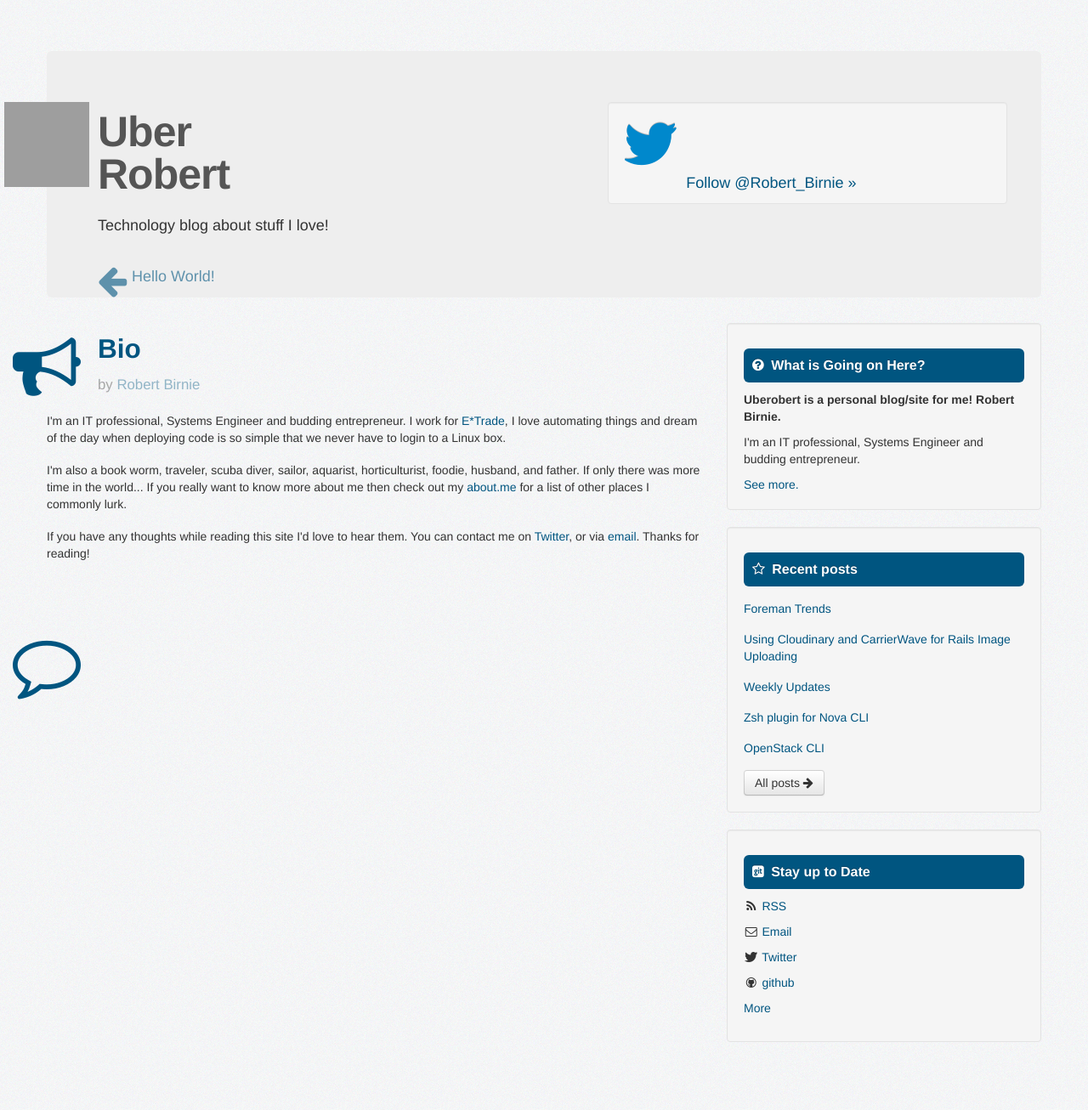
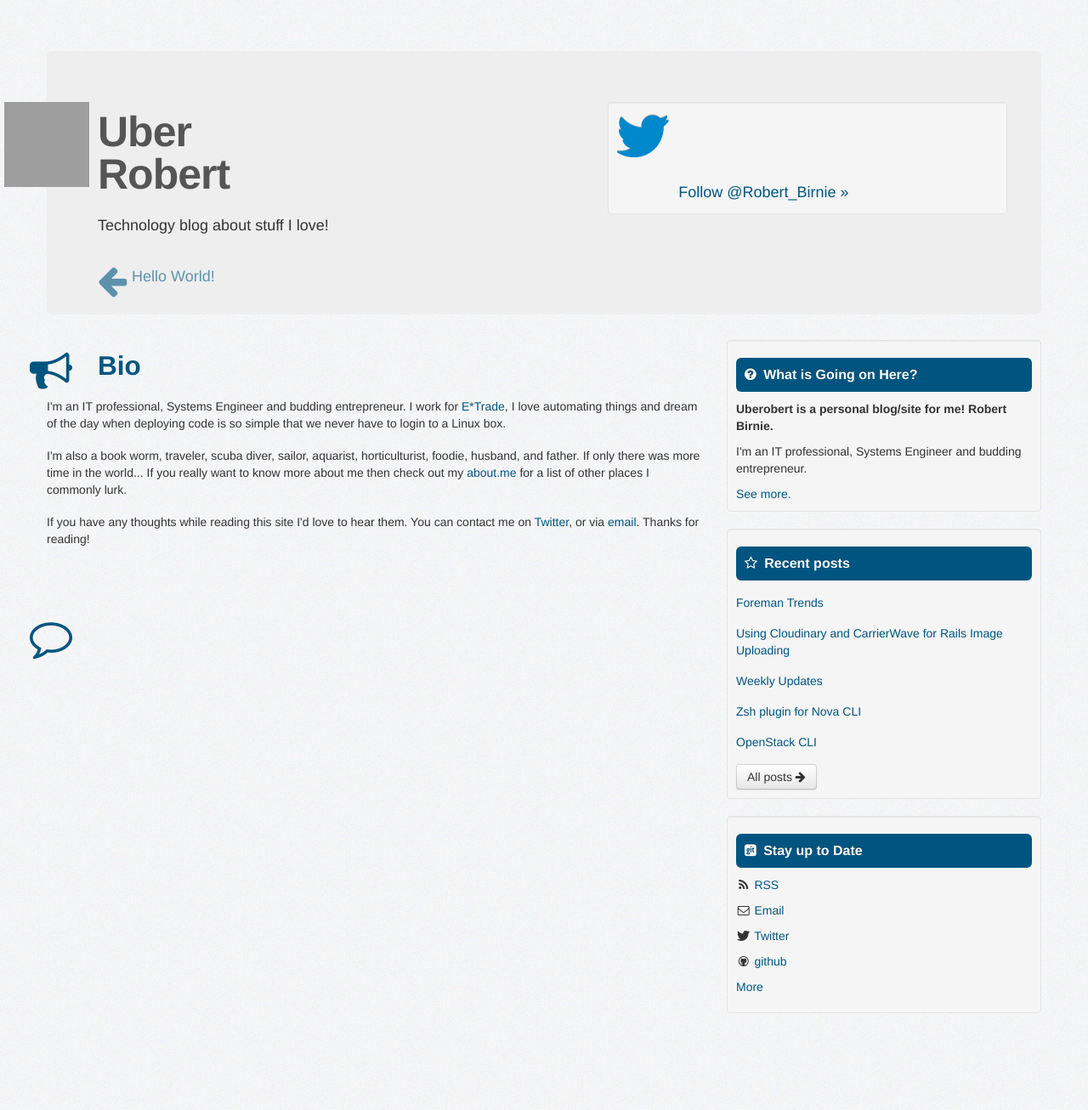
Before and after one commit to rbirnie/uberobert.com, a Jekyll site: the page built from about.markdown, in a window 1280 px wide. Shown: the whole page at 85% size. Built offline with Jekyll 4.4.1, drawn with Linux system fonts in a browser that asks for light colours; nearby versions of some CDN libraries; Markdown is read by kramdown in place of the engine named in the settings; comment, search, counter and statistics services are not loaded; after the commit the page ends 1272 px from its top, so only the background shows below that; grey boxes are pictures that could not be loaded.

Commit message:
updated css and about page

```diff
--- a/_includes/header/newer-older.html
+++ b/_includes/header/newer-older.html
@@ -1,4 +1,4 @@
-{% assign skipuri = "/archive/index.html|/bio.html" | split: "|" %}
+{% assign skipuri = "/archive/index.html|/about.html" | split: "|" %}
 {% unless skipuri contains page.url %}
     {% if page.url contains '/illustrations/' %}
     <div class="row newer-older">
--- a/_includes/posts/post.html
+++ b/_includes/posts/post.html
@@ -55,7 +55,7 @@
         {{ content_item.content }}
     {% endunless %}
 
-    {% assign skipuri = "/index.html|/bio.html" | split: "|" %}
+    {% assign skipuri = "/index.html|/about.html" | split: "|" %}
     {% unless skipuri contains page.url %}
     <div class="section comments">
         <i class="comment-icon icon-comment-alt"></i>
--- a/_includes/sidebar/about.html
+++ b/_includes/sidebar/about.html
@@ -10,5 +10,5 @@
         <p>
             I'm an IT professional, Systems Engineer and budding entrepreneur.
         </p>
-        <a href="/bio.html">See more.</a>
+        <a href="/about.html">See more.</a>
 </div>
--- a/bio.markdown
+++ b/about.markdown
@@ -1,9 +1,6 @@
 ---
 layout: default
 title: Bio
-author:
-  name: Robert Birnie
-  url: http://uberobert.com
 ---
 
 <p>I'm an IT professional, Systems Engineer and budding entrepreneur. I work for <a href="http://us.etrade.com">E*Trade</a>, I love automating things and dream of the day when deploying code is so simple that we never have to login to a Linux box.</p>
--- a/assets/css/main.css
+++ b/assets/css/main.css
@@ -45,6 +45,10 @@ body {
     left:-50px;
 }
 
+.hero-unit {
+    padding:60px 60px 80px;
+}
+
 .hero-unit h1 {
     font-size: 50px;
     margin-bottom:20px;
@@ -59,13 +63,14 @@ body {
     text-decoration: none;
 }
 
-.hero-unit #twitter-status {
+.hero-unit #tweet {
+    opacity:0;
     height:80px;
+    font-size: 14px;
 }
 
-.hero-unit #tweet {
-    opacity:0;
-    height:60px;
+.well {
+    padding: 10px;
 }
 
 .hero-unit #twitter-status .icon-twitter {
@@ -76,7 +81,7 @@ body {
     float: left;
     font-size: 58px;
     display: inline-block;
-    margin: 0 10px 0 0;
+    margin: 0 10px 20px 0;
 }
 
 .hero-unit #tweet .time {
@@ -139,16 +144,16 @@ body.home .post {
     width: auto;
     height: auto;
     position: absolute;
-    left: -40px;
-    font-size: 80px;
+    left: -20px;
+    font-size: 50px;
 }
 
 .comment-icon {
     width: auto;
     height: auto;
     position: absolute;
-    left: -40px;
-    font-size: 80px;
+    left: -20px;
+    font-size: 50px;
     color:#005580;
 }
 
@@ -182,7 +187,7 @@ body.home .post {
 .newer-older a {
     position:absolute;
     opacity:0.6;
-    width:42%;
+    width:43%;
 }
 
 .newer-older a:hover {
```
